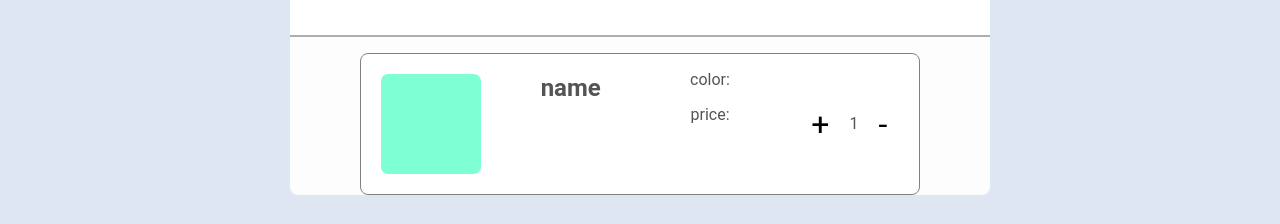
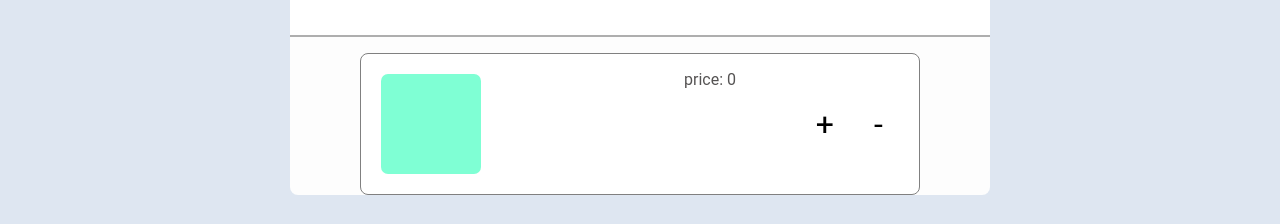
Before and after one commit to weblukas/react-page, a React (Create React App) app: page /cart in a window 1280 px wide. Shown: the part 229-453 px from the top of the page. Built offline with nearby package versions, Linux system fonts and the light colour scheme.

Commit message:
add btn ref

```diff
--- a/src/components/Button.js
+++ b/src/components/Button.js
@@ -1,6 +1,7 @@
 import React from "react";
 import styled from "styled-components";
 import { motion } from "framer-motion";
+import { useRef } from "react";
 const StyledButton = styled.button`
   width: 120px;
   height: 40px;
@@ -15,13 +16,19 @@ const StyledButton = styled.button`
   cursor: pointer;
 `;
 
-const Button = ({addItem}) => {
+const Button = ({addItem, id}) => {
+
+  const addItemBtn = useRef();
+
+  console.log(addItemBtn)
   return (
     <StyledButton
       as={motion.button}
       whileHover={{ scale: 1.1 }}
       whileTap={{ scale: 0.9 }}
       onClick={addItem}
+      id={id}
+      ref={addItemBtn}
     >
       Add to cart
     </StyledButton>
--- a/src/components/CartItemPanel.js
+++ b/src/components/CartItemPanel.js
@@ -40,21 +40,21 @@ const StyledCartPanel = styled.div`
 
 `;
 
-const CartItemPanel = () => {
+const CartItemPanel = ({id, name, description, price}) => {
 
   const item = useSelector((state) => state.cartItems)
   console.log(item);
   return (
-    <StyledCartPanel>
+    <StyledCartPanel key={id}>
       <div className="thumbnail"></div>
-      <h2 className="item-name">name</h2>
+      <h2 className="item-name">{name}</h2>
       <div className="item-info">
-        <p>color: </p>
-        <p>price: </p>
+        <p>{description} </p>
+        <p>price: {price} </p>
       </div>
       <div className="item-amount">
         <button>+</button>
-        <div>1</div>
+        <div></div>
         <button>-</button>
       </div>
     </StyledCartPanel>
--- a/src/helpers/data.js
+++ b/src/helpers/data.js
@@ -11,7 +11,7 @@ const storeItems = [
         description: "Lorem ipsum dolor sit amet, consectetur adipiscing elit, sed do eiusmod tempor incididunt ut labore et dolore magna aliqua. Ut enim ad minim veniam, quis nostrud exercitation ullamco laboris nisi ut aliquip ex ea commodo consequat.",
         image:"images/sony-blue.png"
     },
-    {   id: 1,
+    {   id: 3,
         name: 'sony blue',
         price: 426,
         description: "Lorem ipsum dolor sit amet, consectetur adipiscing elit, sed do eiusmod tempor incididunt ut labore et dolore magna aliqua. Ut enim ad minim veniam, quis nostrud exercitation ullamco laboris nisi ut aliquip ex ea commodo consequat.",
--- a/src/pages/Cart.js
+++ b/src/pages/Cart.js
@@ -24,7 +24,7 @@ const StyledCart = styled.section`
 
 const Cart = () => {
   const cartItems = useSelector((state) => state.cart.cartItems);
-  console.log(cartItems.name);
+  const {id, name, description, price} = cartItems
 
   return (
     <StyledCart>
@@ -32,7 +32,12 @@ const Cart = () => {
         <h1>My Cart</h1>
         <span>699 zł</span>
       </div>
-      <CartItemPanel />
+      <CartItemPanel
+        id={id}
+        name={name}
+        description={description}
+        price={price}
+       />
 
     </StyledCart>
   );
--- a/src/pages/Gallery.js
+++ b/src/pages/Gallery.js
@@ -1,4 +1,4 @@
-import React, { useEffect, useState } from "react";
+import React, { useEffect, useRef, useState } from "react";
 import { useDispatch } from "react-redux";
 import styled from "styled-components";
 import Button from "../components/Button";
@@ -85,9 +85,12 @@ const Gallery = () => {
     dispatch(addItems({id: 1, name: 'google', description: 'lololo', price: 34}))
   }
 
+
   return (
+    storeItems.map(({id, name, price, description})=>{
 
-  <StyledGallery>
+      // if(addItemBtn.id)
+      return <StyledGallery key={id}>
       <div className="flex-container">
         <div className="img-container">
         <Image
@@ -131,16 +134,19 @@ const Gallery = () => {
           </StyledRadioContainer>
         </div>
         <StyledDescriptionPanel>
-          <h1>sdfds</h1>
+          <h1>{name}</h1>
           <div className="btn-container">
-            <Button addItem={addItem}/>
+            <Button addItem={addItem} id={id} />
             {/* czy lepiej onClick={addItem} */}
             <span>Jbl Flip 6 {radioValue} color</span>
-            <h3>Price zł</h3>
+            <h3>{price} zł</h3>
+            <p>{description}</p>
           </div>
         </StyledDescriptionPanel>
       </div>
     </StyledGallery>
+    })
+
 
 
 
```
